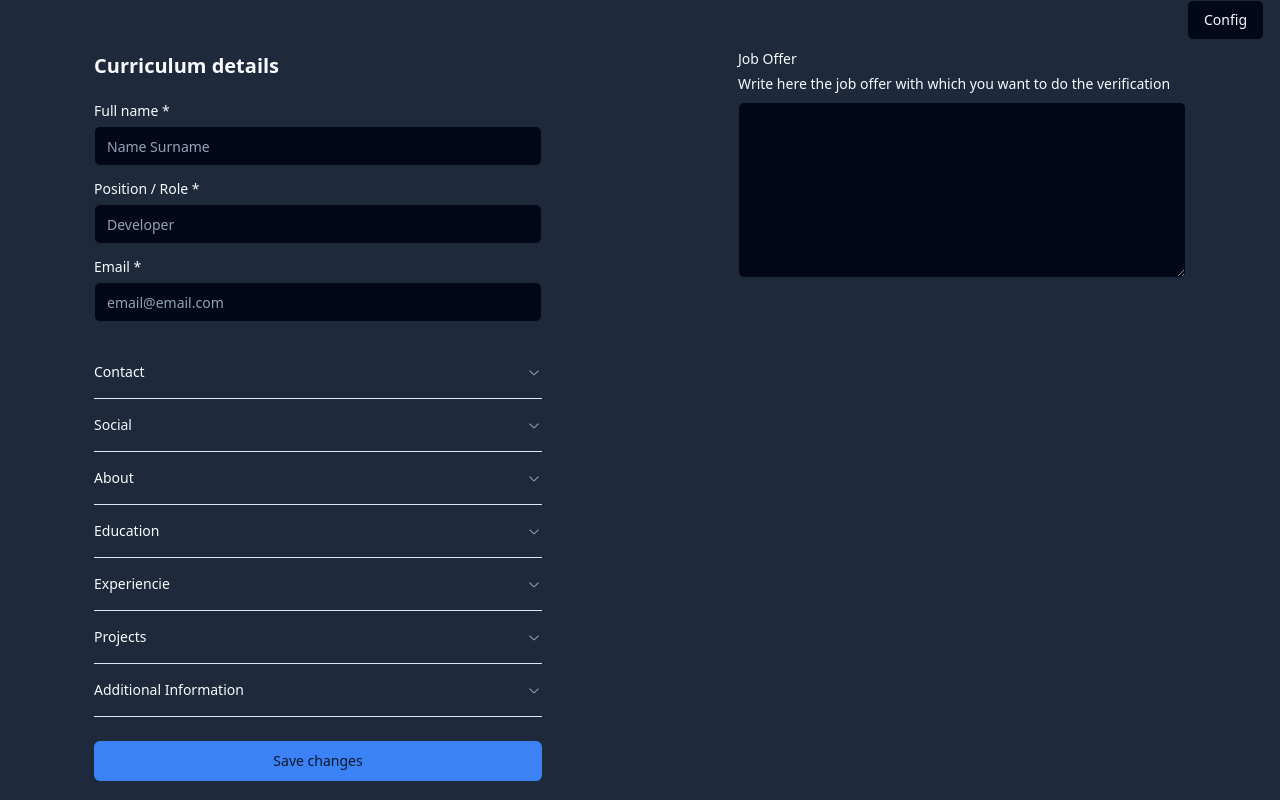
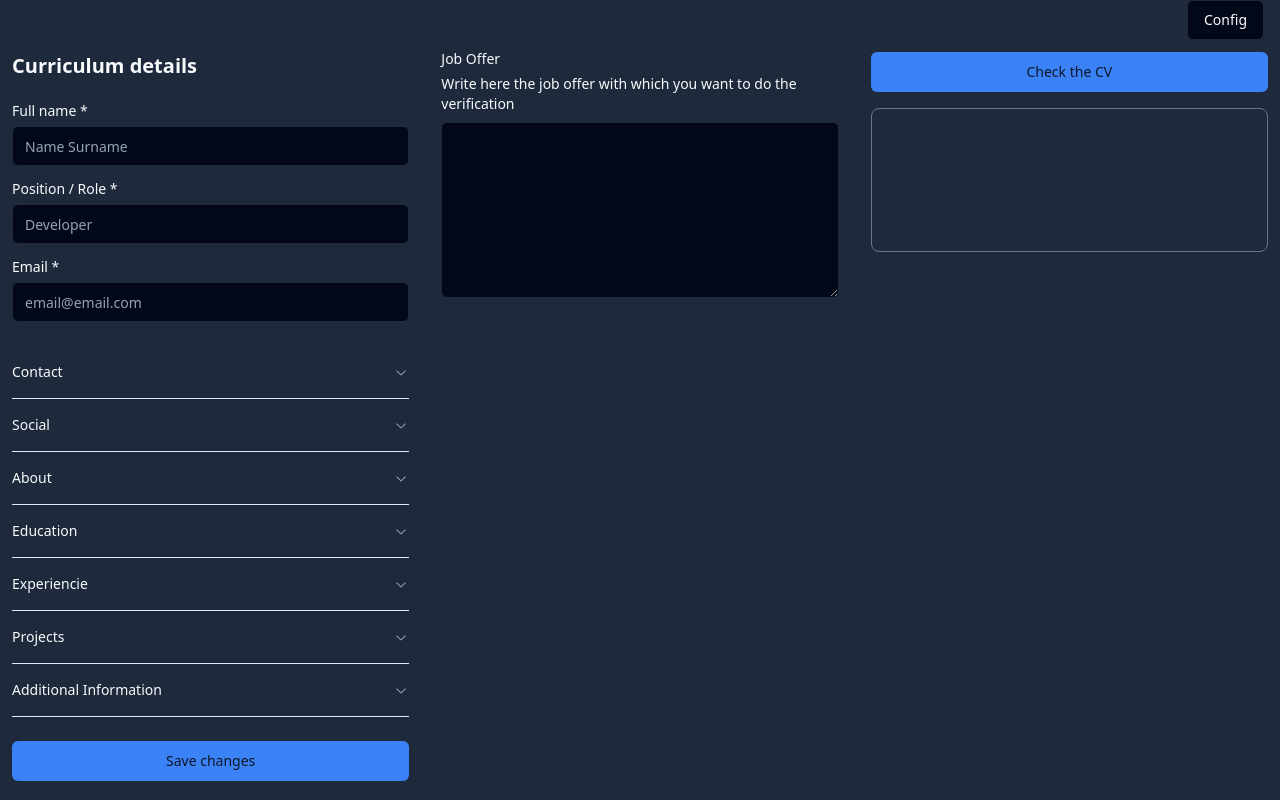
Before and after one commit to dm94/ats-matcher, a Next.js app: page /checker in a window 1280 px wide. Shown: the top 800 px of the page. Built offline with nearby package versions, Linux system fonts and the light colour scheme.

Commit message:
style: Improved responsive design

```diff
--- a/src/app/checker/page.tsx
+++ b/src/app/checker/page.tsx
@@ -39,9 +39,9 @@ export default function Checker() {
   const updateResume = (value: CurriculumVidaeType) => setResume(value);
 
   return (
-    <main className="flex flex-row p-3 w-full gap-8 flex-wrap justify-around">
+    <main className="flex flex-row p-3 w-full gap-8 justify-around flex-wrap lg:flex-nowrap">
       <Builder onSave={updateResume} />
-      <section className="flex flex-col gap-4 w-full max-w-md content-start">
+      <section className="flex flex-col gap-4 w-full max-w-xl content-start">
         <div className="flex flex-col gap-2 w-full" id="job-offer-part">
           <Label htmlFor="job">Job Offer</Label>
           <p className="text-sm">
@@ -55,7 +55,7 @@ export default function Checker() {
           />
         </div>
       </section>
-      <section className="flex flex-col gap-4 w-full max-w-md content-start">
+      <section className="flex flex-col gap-4 w-full max-w-xl content-start">
         <Button type="button" onClick={() => analyseCurriculum()}>
           Check the CV
         </Button>
--- a/src/components/pages/config/config-modal.tsx
+++ b/src/components/pages/config/config-modal.tsx
@@ -63,7 +63,7 @@ export function ConfigModal({ open, setOpen }: Readonly<Props>) {
       </DialogTrigger>
       <DialogContent className="sm:max-w-[425px]">
         <form onSubmit={onSubmit} className="flex flex-col gap-4">
-          <DialogTitle>Configuracion</DialogTitle>
+          <DialogTitle>Configuration</DialogTitle>
           <DialogDescription>
             Fill in the API data to be used, the system is compatible with
             OpenAI compatible APIs.
--- a/src/components/pages/form-builder/builder.tsx
+++ b/src/components/pages/form-builder/builder.tsx
@@ -126,7 +126,7 @@ export default function Builder({ onSave }: Readonly<Props>) {
     );
 
   return (
-    <form onSubmit={onSubmit} className="flex flex-col gap-6 w-full max-w-md">
+    <form onSubmit={onSubmit} className="flex flex-col gap-6 w-full max-w-xl">
       <h2 className="font-semibold text-xl">Curriculum details</h2>
       <div className="flex flex-col gap-4" id="header-part">
         <div className="flex flex-col gap-2">
```
